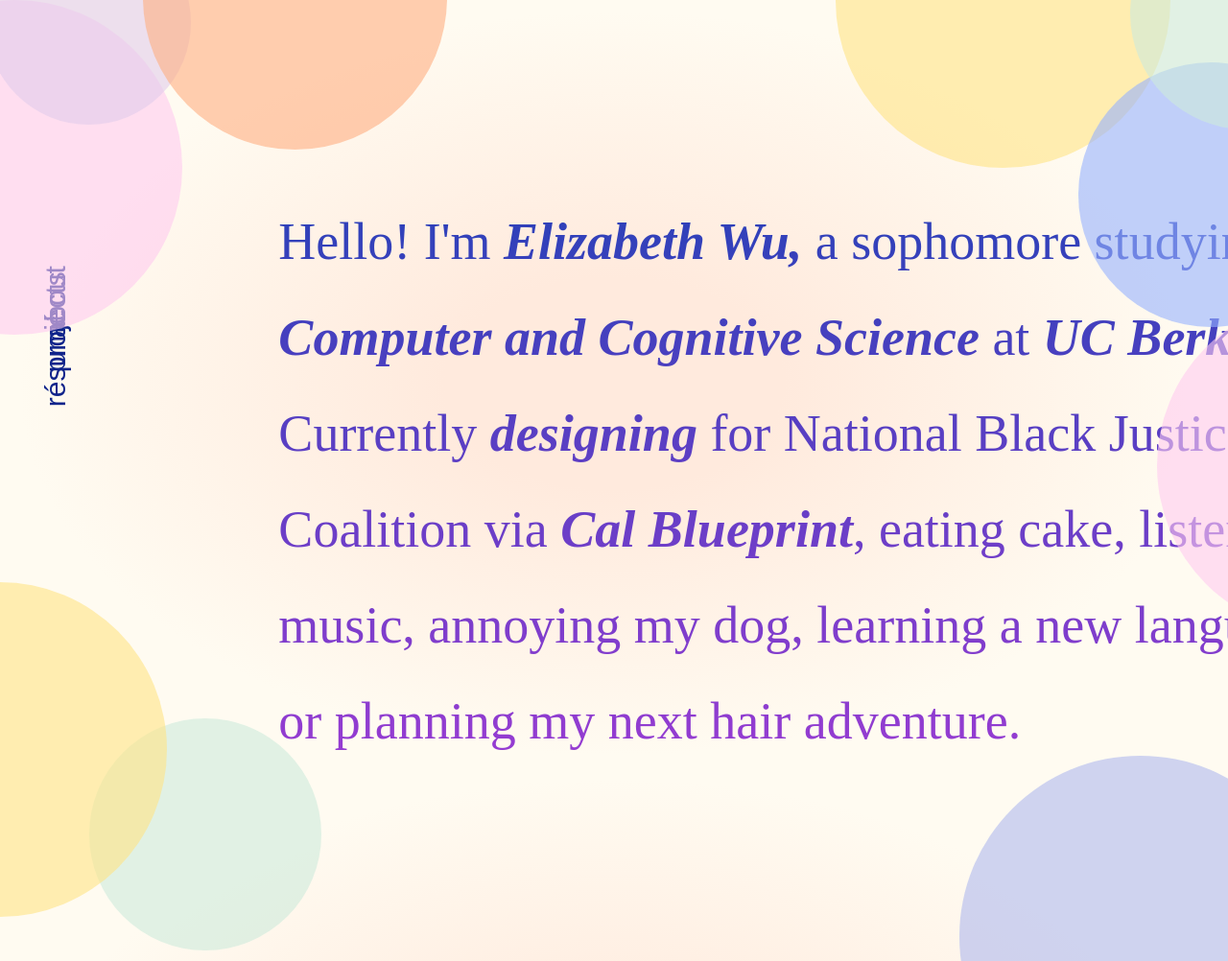
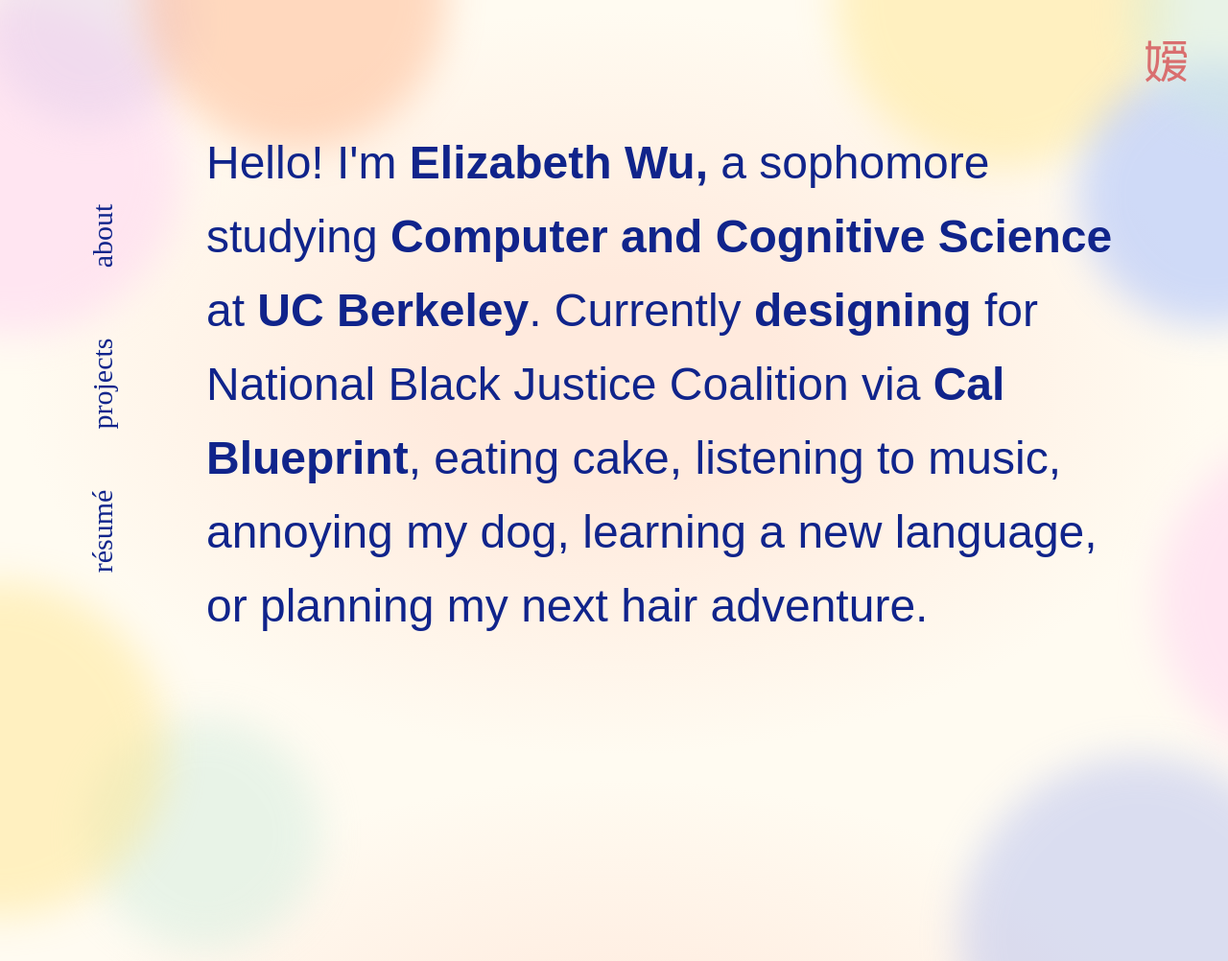
Before and after one commit to elixawu/elixawu.github.io, a plain HTML site: page index.html in a window 1280 px wide. Shown: the top 1002 px of the page at 96% size. Drawn offline with Linux system fonts and the light colour scheme; a web font is replaced by a local one.

Commit message:
finished index content, need to fix scroll/overflow problem

```diff
--- a/assets/css/circles.css
+++ b/assets/css/circles.css
@@ -1,10 +1,23 @@
+.icon {
+    z-index: 2;
+    position: fixed;
+    width: 44.02px;
+    height: 43.87px;
+    top: 42px;
+    right: 42px;
+}
+
+
 .circle {
+    z-index: -1;
     position: absolute;
     border-radius: 50%;
-    opacity: 0.6;
+    opacity: 0.45;
+    filter: blur(20px);
     background: radial-gradient(50% 50% at 50% 50%, #FFEADD 27.6%, #FFFBF1 96.88%), #FFF9EF no-repeat center center fixed;
     -webkit-background-size: cover;
     background-size: cover;
+
 }
 
 .one {
--- a/assets/css/style.css
+++ b/assets/css/style.css
@@ -1,3 +1,10 @@
+
+html {
+    height: 100%;
+    background: radial-gradient(50% 50% at 50% 50%, #FFEADD 27.6%, #FFFBF1 96.88%), #FFF9EF no-repeat center center fixed;
+    -webkit-background-size: cover;
+    background-size: cover;
+}
 
 body {
     position: relative;
@@ -7,68 +14,65 @@ body {
     height: 100%;
 }
 
+a:active, a:visited, a:link {
+    text-decoration: none;
+    color: #10248B;
+}
 
+a:hover {
+    text-decoration: underline;
+    color: #D96F6F;
+    cursor: pointer;
+}
 
-html {
-    background: radial-gradient(50% 50% at 50% 50%, #FFEADD 27.6%, #FFFBF1 96.88%), #FFF9EF no-repeat center center fixed;
-    -webkit-background-size: cover;
-    background-size: cover;
-}
 #container {
-    position: relative;
-    height: auto;
-
+    position: absolute;
+    height: 100%;
+    width: 100%;
     display: flex;
     flex-direction: row;
+    justify-content: space-between;
     align-items: center;
 }
 
 #navbar {
-    flex: 0.1;
+    flex: 0.2;
     display: flex;
     flex-direction: column;
-    justify-content: space-between;
-    margin: 0px;
-    padding: 0px;
-
+    align-items: center;
+    height: auto;
+    width: auto;
 }
 
-#content {
-    flex: 1;
+.navbar-item {
+    font-size: 30px;
+    font-family: meno-banner, serif;
+    font-weight: 300;
+    color: #10248B;
+    transform: rotate(-90deg);
+    margin: 60px;
+    text-decoration: none;
 }
 
-#intro {
-    position: relative;
-    width: 1157px;
-    height: 606px;
-    left: 174px;
-    top: 148px;
-}
 
 .reg {
-    font-size: 54px;
-    font-family: meno-banner, serif;
+    flex: 1;
+    font-size: 48px;
+    font-family: reason-new, sans-serif;
     font-weight: 400;
     font-style: normal;
-    line-height: 100px;
+    line-height: 77px;
+    margin-right: 120px;
 
-    background: linear-gradient(180deg, rgba(42,65,184,1) 0%, rgba(153,60,210,1) 100%);
+    background: #10248B;
+    /*background: linear-gradient(180deg, #2A41B8 0%, #993CD2 65.62%);*/
     -webkit-background-clip: text;
     -webkit-text-fill-color: transparent;
 }
 
 .ita {
-    font-size: 54px;
-    font-family: meno-banner, serif;
-    font-weight: 700;
-    font-style: italic;
+    font-size: 48px;
+    font-family: reason-new, sans-serif;
+    font-weight: 600;
+    font-style: normal;
 }
-
-.navbar-item {
-    font-size: 30px;
-    font-family: antique-olive, sans-serif;
-    font-weight: 300;
-    line-height: 36px;
-    color: #10248B;
-    transform: rotate(-90deg);
-}
--- a/index.html
+++ b/index.html
@@ -1,27 +1,26 @@
 <!DOCTYPE html>
 <head>
     <title>about | Elizabeth Wu</title>
+    <link rel="stylesheet" type="text/css" href="assets/css/circles.css">
     <link rel="stylesheet" href="https://use.typekit.net/mia5qdt.css">
-    <link rel="stylesheet" type="text/css" href="assets/css/circles.css">
     <link rel="stylesheet" type="text/css" href="assets/css/style.css">
 
 </head>
 
 <body>
+    <img src="assets/images/icon.svg" class="icon"/>
     <div id="container">
         <div id="navbar">
-            <div class="navbar-item">about</div>
-            <div class="navbar-item">projects</div>
-            <div class="navbar-item">résumé</div>
+            <div class="navbar-item"><a href="index.html">about</a></div>
+            <div class="navbar-item"><a href="projects.html">projects</a></div>
+            <div class="navbar-item"><a href="https://s3.us-west-2.amazonaws.com/secure.notion-static.com/7bb015df-ac54-487c-8520-e8a2e10f925f/Resume.pdf?X-Amz-Algorithm=AWS4-HMAC-SHA256&X-Amz-Credential=AKIAT73L2G45O3KS52Y5%2F20201129%2Fus-west-2%2Fs3%2Faws4_request&X-Amz-Date=20201129T002434Z&X-Amz-Expires=86400&X-Amz-Signature=b2b49a6208c13164605d485ed584c1c77e36eacd44b052d47cec08659ba57e56&X-Amz-SignedHeaders=host&response-content-disposition=filename%20%3D%22Resume.pdf%22">résumé</a></div>
         </div>
-        <div id="content">
-            <div id="intro">
-                <p class="reg">
-                    Hello! I'm <span class="ita">Elizabeth Wu, </span> a sophomore studying <span class="ita">Computer and Cognitive Science</span> at <span class="ita">UC Berkeley</span>.
-                    Currently <span class="ita">designing </span>for National Black Justice Coalition via<span class="ita link"> Cal Blueprint</span>, eating cake, <span class="link">listening to music,</span><span class="hover-img dog"> annoying my dog,</span> learning a new language, or <span class="hover-img hair">planning my next hair adventure.</span>
-                </p>
-            </div>
+       <!-- <div id="intro"- -->
+        <div class="reg">
+            Hello! I'm <span class="ita">Elizabeth Wu, </span> a sophomore studying <span class="ita">Computer and Cognitive Science</span> at <span class="ita">UC Berkeley</span>.
+            Currently <span class="ita">designing </span>for National Black Justice Coalition via<span class="ita link"> Cal Blueprint</span>, eating cake, <span class="link">listening to music,</span><span class="hover-img dog"> annoying my dog,</span> learning a new language, or <span class="hover-img hair">planning my next hair adventure.</span>
         </div>
+       <!-- </div> -->
     </div>
     <div id="circles">
         <span class="circle one"></span>
```
Also changed, not shown: projects.html (+18 -2 lines), assets/images/icon.svg (added).
